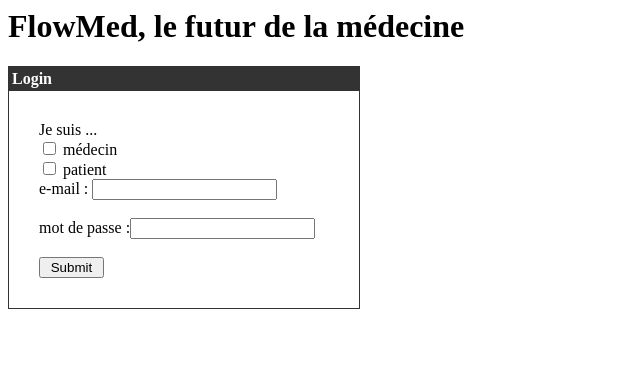
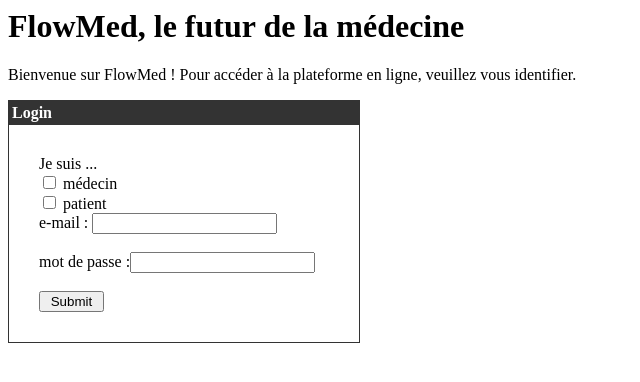
Before and after one commit to plgstalter/MIG, a PHP site: page /accueil.php in a window 1280 px wide. Shown: the top 382 px of the page, without its empty margins (0-640 px from the left). Run offline with PHP 8.4, Linux system fonts and the light colour scheme; data that the repository does not hold is empty.

Commit message:
minor change

```diff
--- a/Code/accueil.php
+++ b/Code/accueil.php
@@ -8,6 +8,9 @@
         <h1>
             FlowMed, le futur de la médecine
         </h1>
+        <p>
+            Bienvenue sur FlowMed ! Pour accéder à la plateforme en ligne, veuillez vous identifier.
+        </p>
         <div>
             <div style = "width:350px; border: solid 1px #333333; " align = "left">
                 <div style = "background-color:#333333; color:#FFFFFF; padding:3px;"><b>Login</b></div>
```
